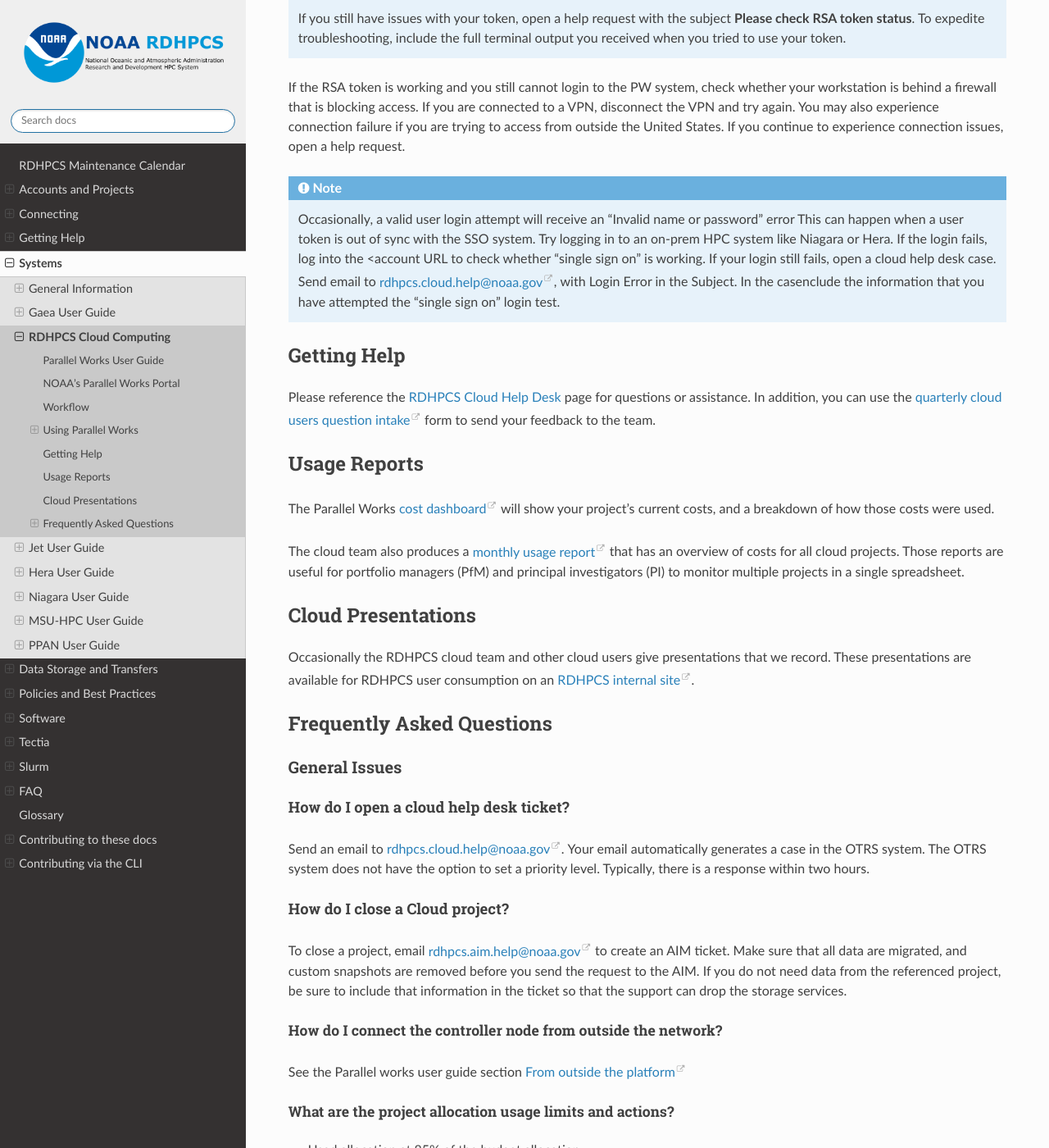
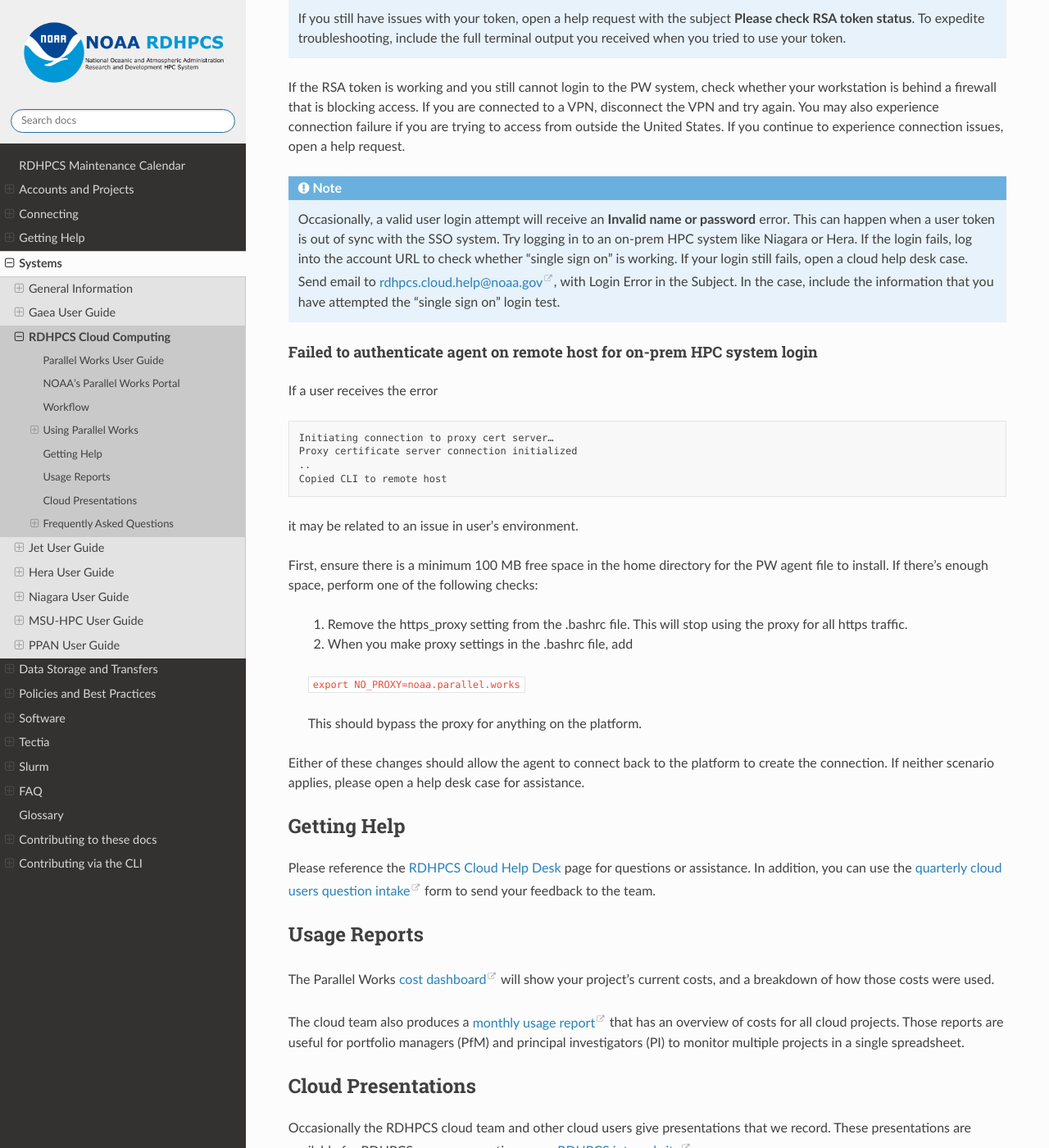
Before and after one commit to NOAA-RDHPCS/noaa-rdhpcs.github.io, a Sphinx documentation site: the page built from source/systems/cloud_user_guide.rst, in a window 1280 px wide and 1400 px high, scrolled down 10123 px. Shown: the whole window at 82% size. Built offline with Sphinx 7.4.7 and the Read the Docs theme 3.1.0, drawn with Linux system fonts in a browser that asks for light colours.

```diff
--- a/source/data/globus_example.rst
+++ b/source/data/globus_example.rst
@@ -146,7 +146,7 @@ partner clusters:
      - Anywhere
    * - GFDL Data Portal
      - noaagfdl#data portal
-     -
+     - /data
      - GFDL
      - Anywhere
 
--- a/source/systems/cloud_user_guide.rst
+++ b/source/systems/cloud_user_guide.rst
@@ -466,13 +466,46 @@ request.
 .. note::
 
   Occasionally, a valid user login attempt will receive an
-  “Invalid name or password” error This can happen when a user token is out of
+  **Invalid name or password** error. This can happen when a user token is out of
   sync with the SSO system. Try logging in to an on-prem HPC system like Niagara
-  or Hera. If the login fails, log into the <account URL to check whether “single
+  or Hera. If the login fails, log into the account URL to check whether “single
   sign on” is working. If your login still fails, open a cloud help desk case.
   Send email to rdhpcs.cloud.help@noaa.gov, with Login Error in the Subject. In
-  the casenclude the information that you have attempted the “single sign on”
+  the case, include the information that you have attempted the “single sign on”
   login test.
+
+Failed to authenticate agent on remote host for on-prem HPC system login
+^^^^^^^^^^^^^^^^^^^^^^^^^^^^^^^^^^^^^^^^^^^^^^^^^^^^^^^^^^^^^^^^^^^^^^^^
+
+If a user receives the error
+
+.. code-block:: shell
+
+  Initiating connection to proxy cert server…
+  Proxy certificate server connection initialized
+  ..
+  Copied CLI to remote host
+
+
+it may be related to an issue in user's environment.
+
+First, ensure there is a minimum 100 MB free space in the home directory
+for the PW agent file to install.  If there’s enough space, perform one of the
+following checks:
+
+  1. Remove the https_proxy setting from the .bashrc file. This will stop using
+     the proxy for all https traffic.
+
+  2. When you make proxy settings in the .bashrc file, add
+
+  ``export NO_PROXY=noaa.parallel.works``
+
+  This should bypass the proxy for anything on the platform.
+
+Either of these changes should allow the agent to connect back to the platform
+to create the connection.
+If neither scenario applies, please open a help desk case for
+assistance.
 
 Getting Help
 ============
```
